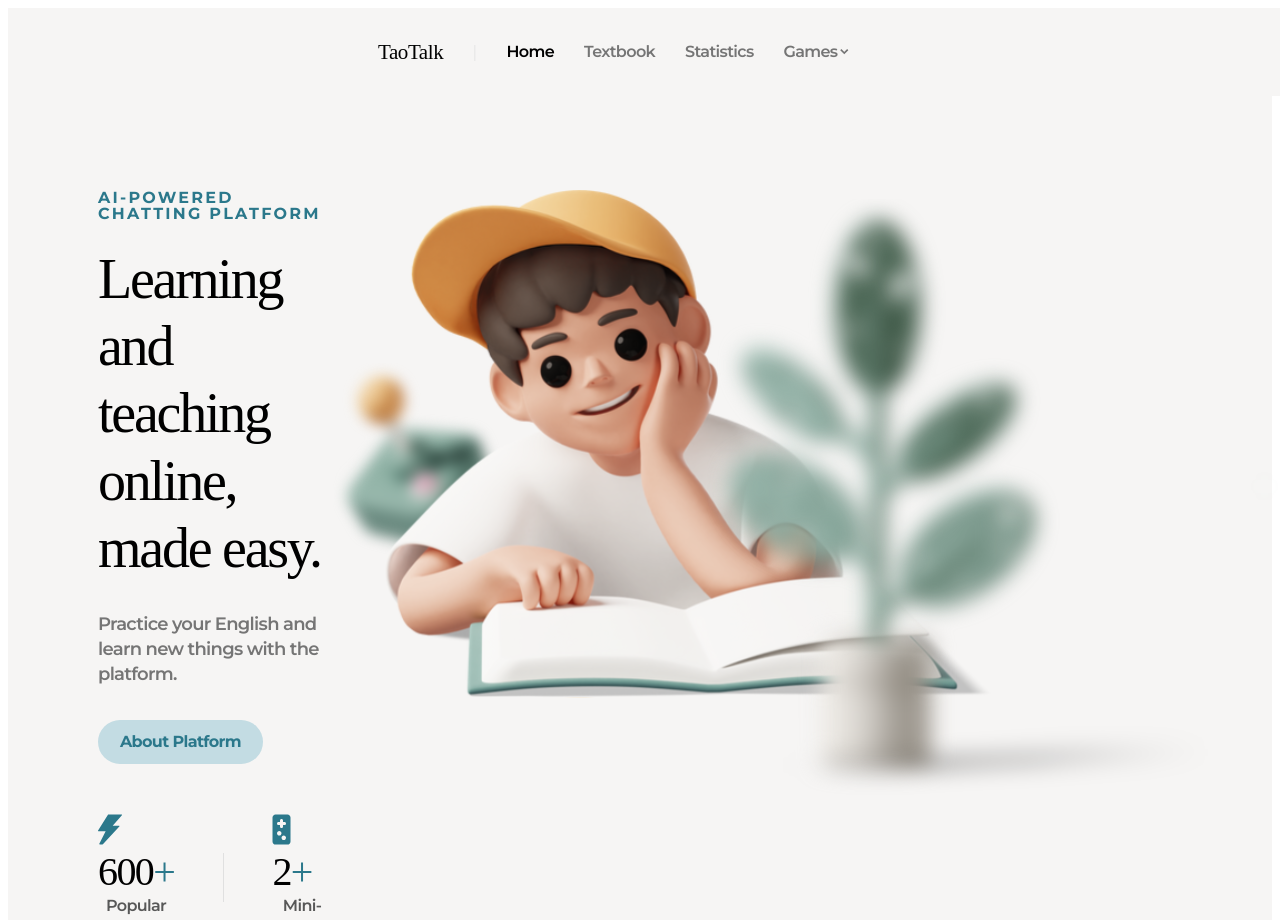
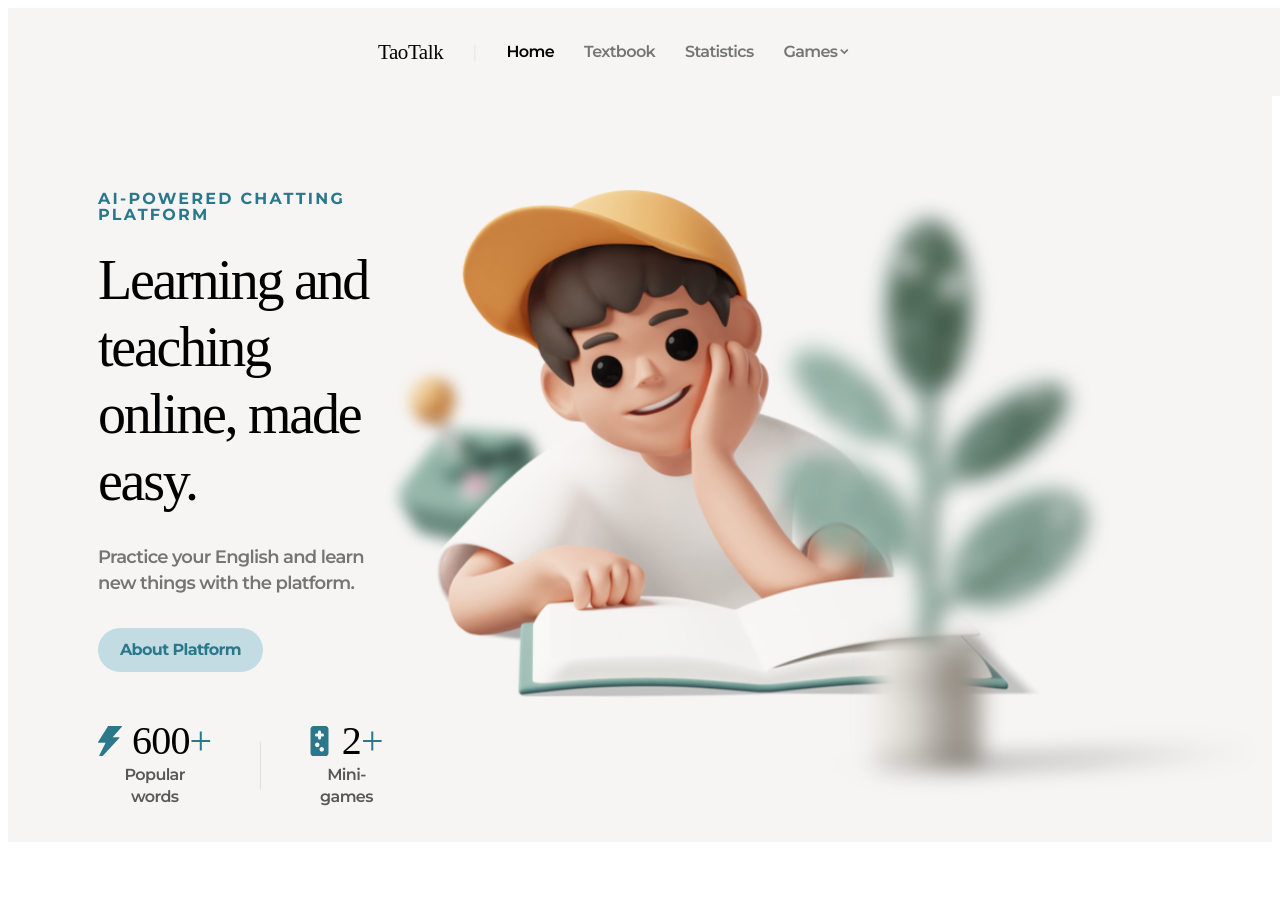
Before and after one commit to taodemy/taotalk, a Next.js app: page / in a window 1280 px wide. Shown: the top 920 px of the page. Built offline with nearby package versions, Linux system fonts and the light colour scheme; a web font is replaced by a local one.

Commit message:
fix: change style directory

```diff
--- /dev/null
+++ b/src/components/HeroSection/Hero.module.scss
@@ -0,0 +1,70 @@
+@import '../../styles/heading.scss';
+@import '../../styles/paragraph.scss';
+@import '../../styles/color.scss';
+
+.heroSection {
+    display: grid;
+    grid-template-columns: 1fr;
+    padding:94px 0px 30px 90px;
+    background-color: $greyLight;
+    div:first-of-type {
+        margin: auto 0;
+    }
+    .hero__subheading{
+      letter-spacing: 0.14em;
+      line-height: 16px;
+      font-weight: 700;
+      color: $cyanDark;
+      padding-bottom: 24px;
+      text-transform: uppercase;
+    }
+    .hero__content{
+        margin:30px 0 32px 0;
+    }
+    .hero__figure{
+      display: flex;
+      align-items: center;
+      padding-top: 48.78px;
+      &_heading{
+        font-size: 40px;
+        letter-spacing: -0.02em;
+      }
+      span{
+        color: $cyanDark;
+      }
+      &_left{
+        div{
+            display: flex;
+        }
+        padding-right: 48.78px;
+        img{
+          padding-right: 10px;
+        }
+      }
+      .divider{
+        width: 1.22px;
+        height: 48.78px;
+        background-color: #E0E0E0;
+      }
+      &_right{
+        div{
+            display: flex;
+        }
+        padding-left: 48.78px;
+        img{
+          padding-right: 13px;
+        }
+      }
+      p{
+        padding: 3px;
+        color: #585858;
+        text-align: center;
+      }
+    }
+    @media (min-width: 768px) {
+        grid-template-columns: repeat(2, 1fr);
+      }
+    @media (min-width: 1920px) {
+      padding: 95px 117px 30px 350px;
+    }
+  }
--- a/src/components/HeroSection/index.tsx
+++ b/src/components/HeroSection/index.tsx
@@ -1,30 +1,36 @@
 import Button from '../Shared/Buttons';
+import Styles from './Hero.module.scss';
 const Hero = () => {
   return (
-    <section className="heroSection">
+    <section className={Styles.heroSection}>
       <div>
-        <p className="paragraph--p2 hero__subheading">AI-powered chatting PLATFORM</p>
+        <p className={`paragraph--p2 ${Styles.hero__subheading}`}>AI-powered chatting PLATFORM</p>
         <h1 className="heading--h1">Learning and teaching online, made easy.</h1>
-        <p className="paragraph--p1">
+        <p className={`paragraph--p1 ${Styles.hero__content}`}>
           Practice your English and learn new things with the platform.
         </p>
         <Button color="light" label="About Platform" />
 
-        <div className="hero__figure">
-          <div className="hero__figure_left">
-            <h3 className="heading--h3">
+        <div className={Styles.hero__figure}>
+          <div className={Styles.hero__figure_left}>
+            <div>
               <img src="/heroLightening.svg" alt="heroLightening icon" />
-              600<span>+</span>
-            </h3>
+              <h3 className={`heading--h3 ${Styles.hero__figure_heading}`}>
+                600<span>+</span>
+              </h3>
+            </div>
             <p className="paragraph--p2">Popular words</p>
           </div>
 
-          <div className="divider"></div>
+          <div className={Styles.divider}></div>
 
-          <div className="hero__figure_right">
-            <h3 className="heading--h3">
-              <img src="/heroGame.svg" alt="heroGame icon" />2<span>+</span>
-            </h3>
+          <div className={Styles.hero__figure_right}>
+            <div>
+              <img src="/heroGame.svg" alt="heroGame icon" />
+              <h3 className={`heading--h3 ${Styles.hero__figure_heading}`}>
+                2<span>+</span>
+              </h3>
+            </div>
             <p className="paragraph--p2">Mini-games</p>
           </div>
         </div>
--- a/src/styles/global.scss
+++ b/src/styles/global.scss
@@ -26,62 +26,6 @@ h4 {
 }
 
 /***     HomePage      ***/
-.heroSection {
-  @include sectionGridLayout;
-  padding:94px 0px 30px 90px;
-  background-color: $greyLight;
-  div:first-of-type {
-    @include verticalCentered;
-  }
-  .hero__subheading{
-    letter-spacing: 0.14em;
-    line-height: 16px;
-    font-weight: 700;
-    color: $cyanDark;
-    padding-bottom: 24px;
-    text-transform: uppercase;
-  }
-  .paragraph--p1{
-    margin: 30px 0 32px 0;
-  }
-  .hero__figure{
-    display: flex;
-    align-items: center;
-    padding-top: 48.78px;
-    .heading--h3{
-      font-size: 40px;
-    }
-    span{
-      color: $cyanDark;
-    }
-    .hero__figure_left{
-      padding-right: 48.78px;
-      img{
-        padding-right: 10px;
-      }
-    }
-    .divider{
-      width: 1.22px;
-      height: 48.78px;
-      background-color: #E0E0E0;
-    }
-    .hero__figure_right{
-      padding-left: 48.78px;
-      img{
-        padding-right: 13px;
-      }
-    }
-    p{
-      padding: 3px;
-      color: #585858;
-      text-align: center;
-    }
-  }
-
-  @media (min-width: 1920px) {
-    padding: 95px 117px 30px 350px;
-  }
-}
 .languageSectionContainer {
   @include sectionGridLayout;
   gap: 120px;
```
Also changed, not shown: 1 other file (tests, documents, lock files or other folders).
